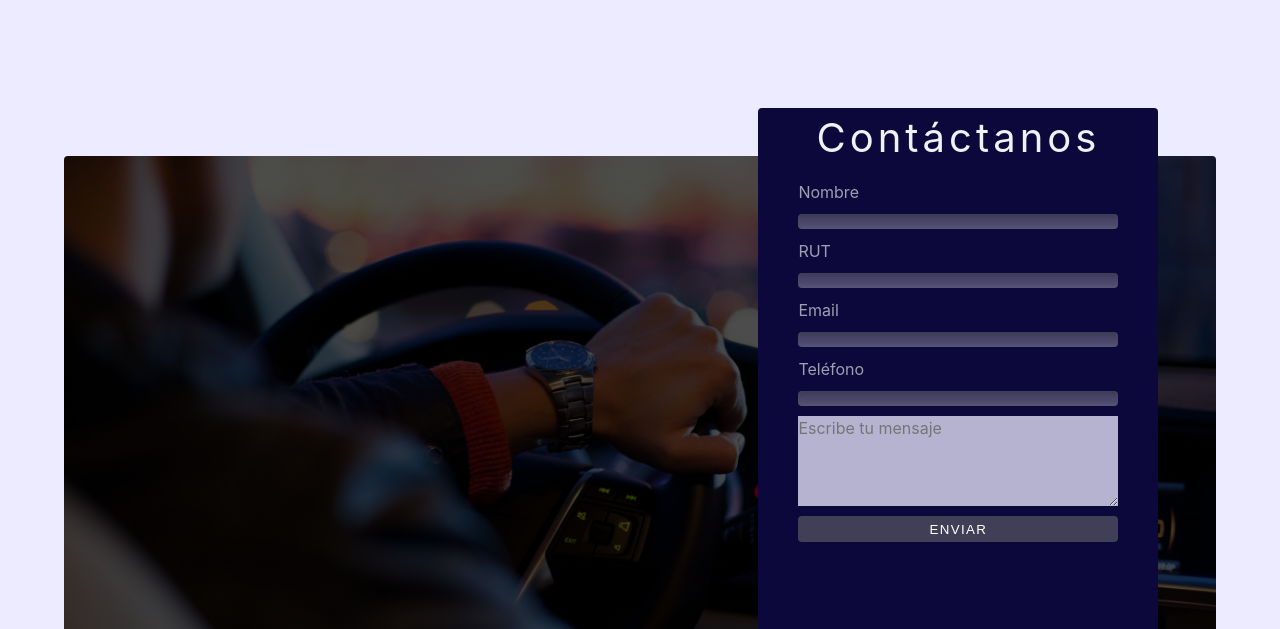
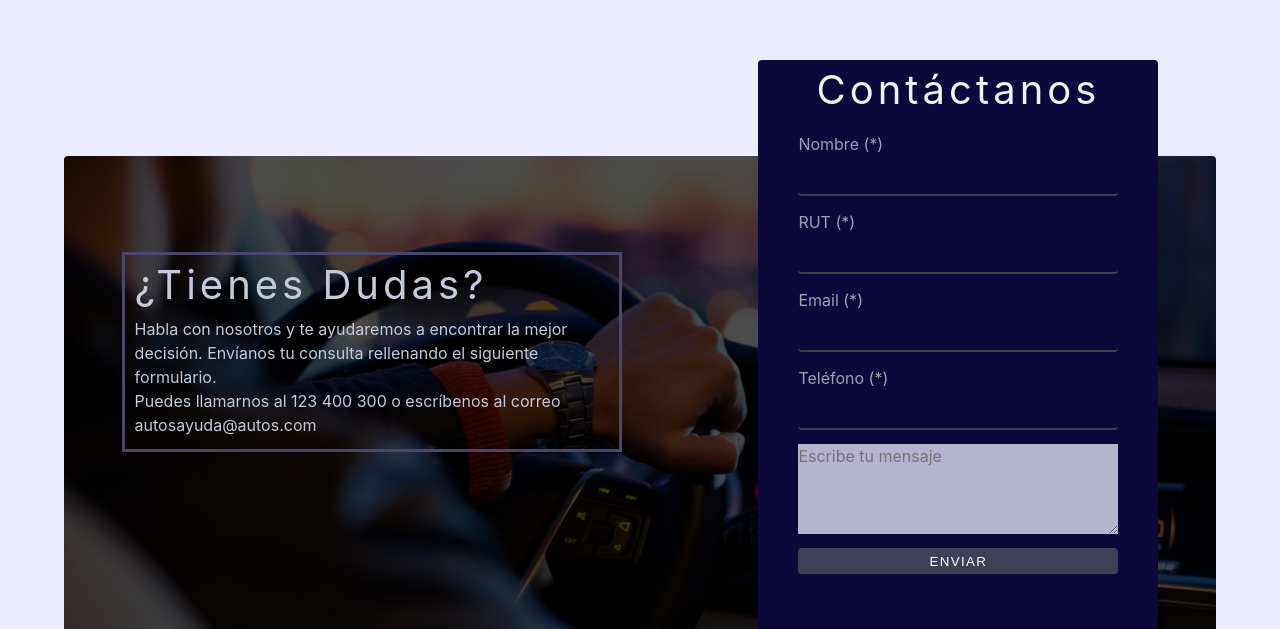
Before and after one commit to Fc0S4b/ProjectoAutos, a plain HTML site: page index.html in a window 1280 px wide. Shown: the part 2168-2797 px from the top of the page. Drawn offline with Linux system fonts and the light colour scheme.

Commit message:
contact fix

```diff
--- a/index.html
+++ b/index.html
@@ -160,16 +160,23 @@
   <!-- contact -->
   <section class="section section-contact">
     <div class="section-center contact-center">
+      <div class="text-contact">
+        <h2>¿Tienes dudas?</h2>
+        <p>Habla con nosotros y te ayudaremos a encontrar la mejor decisión. Envíanos tu consulta rellenando el
+          siguiente
+          formulario. <br>
+          Puedes llamarnos al 123 400 300 o escríbenos al correo autosayuda@autos.com</p>
+      </div>
       <div class="contact">
         <h2>Contáctanos</h2>
         <form class="form-contact">
-          <label for="name">Nombre</label>
+          <label for="name">Nombre (*)</label>
           <input type="text" name="name" id="name">
-          <label for="rut">RUT</label>
+          <label for="rut">RUT (*)</label>
           <input type="text" name="rut" id="rut">
-          <label for="email">Email</label>
+          <label for="email">Email (*)</label>
           <input type="email" name="email" id="email">
-          <label for="phone">Teléfono</label>
+          <label for="phone">Teléfono (*)</label>
           <input type="text" name="phone" id="phone">
           <textarea name="textarea" id="textarea" cols="10" rows="10" placeholder="Escribe tu mensaje"></textarea>
           <button type="submit" class="btn">enviar</button>
--- a/style.css
+++ b/style.css
@@ -558,13 +558,25 @@ Contact
     height: 60vh;
     border-radius: var(--radius);
     position: relative;
+    display: flex;
+}
+.text-contact{
+  width: 500px;
+  height: 200px;
+  position: absolute;
+  top: 20%;
+  left: 5%;
+  border: 3px solid var(--primary-400);
+  color: var(--grey-200);
+  padding: 10px;
+
 }
 .contact{
   position: absolute;
   right: 5%;
-  top: -10%;
+  top: -20%;
   width: 400px;
-  height: 120%;
+  height: 140%;
   background: var(--primary-800);
   border-radius: var(--radius);
 
@@ -580,19 +592,23 @@ display:flex;
 flex-direction: column;
 width: 80%;
 margin: 0 auto;
-gap: 10px;
+gap: 14px;
 color: var(--grey-300);
 
 }
 .form-contact input{
   border: none;
-  /* border-bottom: 2px solid var(--grey-600); */
-  background: var(--primary-400);
+  font: inherit;
+  outline: none;
+  border-bottom: 2px solid var(--grey-600);
+  /* background: var(--primary-400); */
+  background: none;
   border-radius: var(--radius);
   color: var(--grey-100);
-  box-shadow:var(--inset-shadow);
+  /* box-shadow:var(--inset-shadow); */
 
 }
+
 
 #textarea{
   height: 90px;
```
